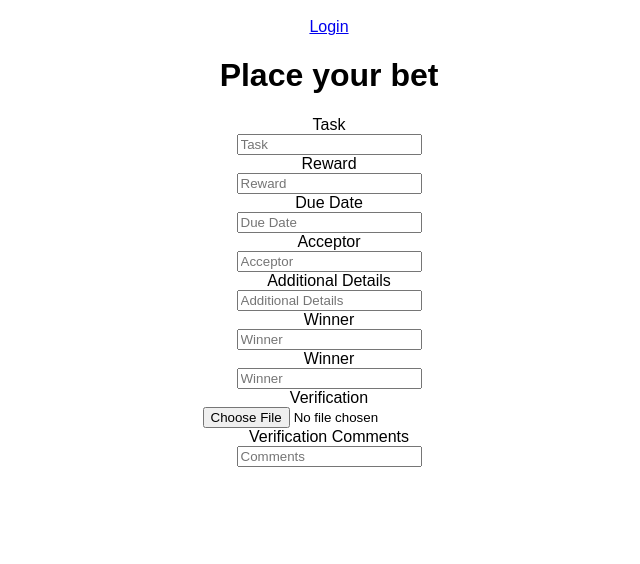
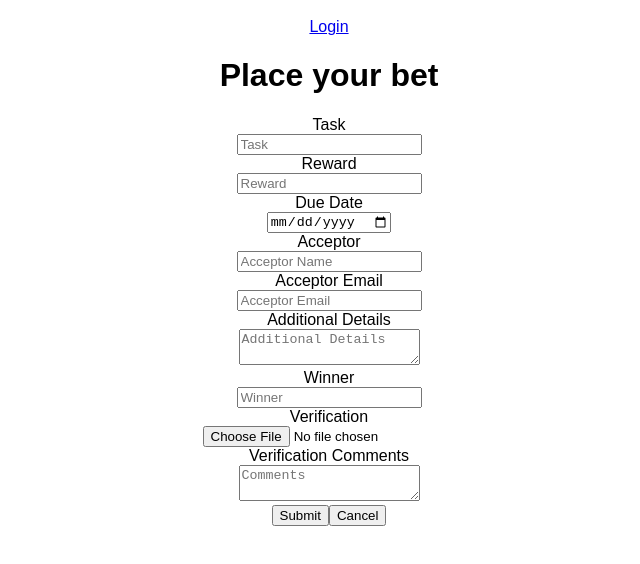
Before and after one commit to jessicaann/taskbet, a React (Create React App) app in the folder client/: page /bets in a window 1280 px wide. Shown: the top 564 px of the page, without its empty margins (311-951 px from the left). Built offline with nearby package versions, Linux system fonts and the light colour scheme; the HTML template or start-up script is replaced by a standard one.

Commit message:
landing page fixes

```diff
--- /dev/null
+++ b/client/src/component_styles/hero.css
@@ -0,0 +1,9 @@
+.body-img {
+    background-image: url('../img/black-and-white-people-bar-men.jpg');
+    background-size: cover;
+    background-repeat: no-repeat;
+    background-position: center center;
+}
+.coverage {
+    height: 70%;
+}
--- a/client/src/components/hero.js
+++ b/client/src/components/hero.js
@@ -1,5 +1,6 @@
 import React from 'react';
 import Navbar from './navbar';
+/*import '../component_styles/hero.css';*/
 
 export default (props) => {
     return (
@@ -7,8 +8,7 @@ export default (props) => {
             <div>
                 <Navbar />
             </div>
-            <div className="body-img">
-                <img src="../img/black-and-white-people-bar-men.jpg" className="img-responsive img-fit-cover"/>
+            <div>
                 <h1 className="title">Taskbet</h1>
                 <h2 className="subtitle">Make bets with your friends.</h2>
             </div>
--- a/client/src/pages/betform.js
+++ b/client/src/pages/betform.js
@@ -10,62 +10,82 @@ export const BetForm = (props) => {
             <NavBar />
             <h1>Place your bet</h1>
             <div>
-                <form class="form-horizontal">
-                    <div class="form-group">
-                        <div class="col-3">
-                            <label class="form-label">Task</label>
+                <form className="form-horizontal">
+                    <div className="form-group">
+                        <div className="col-3">
+                            <label className="form-label">Task</label>
                         </div>
-                        <div class="col-9">
+                        <div className="col-9">
                             <input className="form-input" type="text" name="task" placeholder="Task"/>
                         </div>
-                        <div class="col-3">
-                            <label class="form-label">Reward</label>
+                    </div>
+                    <div className="form-group">
+                        <div className="col-3">
+                            <label className="form-label">Reward</label>
                         </div>
-                        <div class="col-9">
+                        <div className="col-9">
                             <input className="form-input" type="text" name="reward" placeholder="Reward"/>
                         </div>
-                        <div class="col-3">
-                            <label class="form-label">Due Date</label>
+                    </div>
+                    <div className="form-group">
+                        <div className="col-3">
+                            <label className="form-label">Due Date</label>
                         </div>
-                        <div class="col-9">
-                            <input className="form-input" type="text" name="dueDate" placeholder="Due Date"/>
+                        <div className="col-9">
+                            <input className="form-input" type="date" name="dueDate" placeholder="Due Date"/>
                         </div>
-                        <div class="col-3">
-                            <label class="form-label">Acceptor</label>
+                    </div>
+                    <div className="form-group">
+                        <div className="col-3">
+                            <label className="form-label">Acceptor</label>
                         </div>
-                        <div class="col-9">
-                            <input className="form-input" type="text" name="acceptor" placeholder="Acceptor"/>
+                        <div className="col-9">
+                            <input className="form-input" type="text" name="acceptorName" placeholder="Acceptor Name"/>
                         </div>
-                        <div class="col-3">
-                            <label class="form-label">Additional Details</label>
+                    </div>
+                    <div className="form-group">
+                        <div className="col-3">
+                            <label className="form-label">Acceptor Email</label>
                         </div>
-                        <div class="col-9">
-                            <input className="form-input" type="text" name="details" placeholder="Additional Details"/>
+                        <div className="col-9">
+                            <input className="form-input" type="email" name="acceptoremail" placeholder="Acceptor Email"/>
                         </div>
-                        <div class="col-3">
-                            <label class="form-label">Winner</label>
+                    </div>
+                    <div className="form-group">
+                        <div className="col-3">
+                            <label className="form-label">Additional Details</label>
                         </div>
-                        <div class="col-9">
+                        <div className="col-9">
+                            <textarea className="form-input" type="text" name="details" placeholder="Additional Details"></textarea>
+                        </div>
+                    </div>
+                    <div className="form-group">
+                        <div className="col-3">
+                            <label className="form-label">Winner</label>
+                        </div>
+                        <div className="col-9">
                             <input className="form-input" type="text" name="winner" placeholder="Winner"/>
                         </div>
-                        <div class="col-3">
-                            <label class="form-label">Winner</label>
-                        </div>
-                        <div class="col-9">
-                            <input className="form-input" type="text" name="winner" placeholder="Winner"/>
-                        </div>
-                        <div class="col-3">
-                            <label class="form-label">Verification</label>
+                    </div>
+                    <div className="form-group">
+                        <div className="col-3">
+                            <label className="form-label">Verification</label>
                         </div>
                         <div class="col-9">
                             <input className="form-input" type="file" name="UploadPhoto" placeholder="Upload Photo Verification"/>
                         </div>
+                    </div>
+                    <div class="form-group">
                         <div class="col-3">
                             <label class="form-label">Verification Comments</label>
                         </div>
                         <div class="col-9">
-                            <input className="form-input" type="text" name="comments" placeholder="Comments"/>
+                            <textarea className="form-input" type="text" name="comments" placeholder="Comments"></textarea>
                         </div>
+                    </div>
+                    <div className="btn-group btn-group-block">
+                        <button className="btn btn-success" type="submit">Submit</button>
+                        <button className="btn btn-error">Cancel</button>
                     </div>
                 </form>
             </div>
--- a/client/src/pages/landingpage.js
+++ b/client/src/pages/landingpage.js
@@ -10,7 +10,7 @@ export const LandingPage = (props) => {
             <div className="columns">
                 <Hero />
                 <section className="about column col-12">
-                    <div className="row col-12">
+                    <div className="columns">
                         <div className="column col-6">
                             <h3>It's time to stop procrastinating and start earning.</h3>
                             <p>TaskBet helps you complete the pesky tasks that you don't want to do. </p>
@@ -23,7 +23,7 @@ export const LandingPage = (props) => {
                     </div>
                 </section>
                 <section className="demo column col-12">
-                    <div className="column col-12">
+                    <div className="columns">
                         <div className="column col-6">
                             <img src="https://picsum.photos/g/400/300" />
                         </div>
@@ -41,7 +41,7 @@ export const LandingPage = (props) => {
                     </div>
                 </section>
                 <section className="stats column col-12">
-                    <div className="column col-12">
+                    <div className="columns">
                         <div className="column col-6">
                             <h3>Keep track of your stats.</h3>
                             <p>Check out your handy-dandy dashboard to see how you measure up to your friends.</p>
@@ -56,7 +56,7 @@ export const LandingPage = (props) => {
                     </div>
                 </section>
                 <section className="join column col-12">
-                    <div className="column col-12">
+                    <div className="columns">
                         <button>Start Betting Now</button>
                     </div>
                 </section>
```
Also changed, not shown: client/src/component_styles/footer.css (added), client/src/component_styles/navbar.css (added), client/src/pages/betform.css (added).
